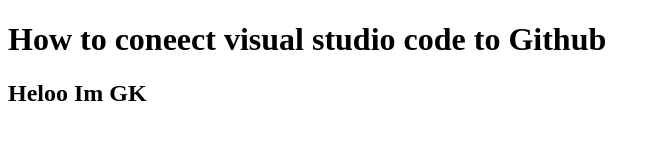
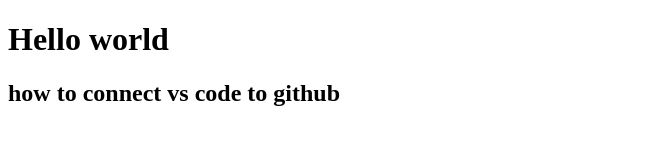
Before and after one commit to gkulkarni6644/GK-Proj-Git, a plain HTML site: page index.html in a window 1280 px wide. Shown: the whole page, without its empty margins (0-660 px from the left). Drawn offline with Linux system fonts and the light colour scheme.

Commit message:
Changing h1 and h2

```diff
--- a/index.html
+++ b/index.html
@@ -5,8 +5,8 @@
     <meta name="viewport" content="width=device-width, initial-scale=1.0">
     <title>Document</title>
 </head>
-<h1>How to coneect visual studio code to Github</h1>
-<h2>Heloo Im GK</h2>
+<h1>Hello world</h1>
+<h2>how to connect vs code to github</h2>
 <body>
 
 </body>
```
